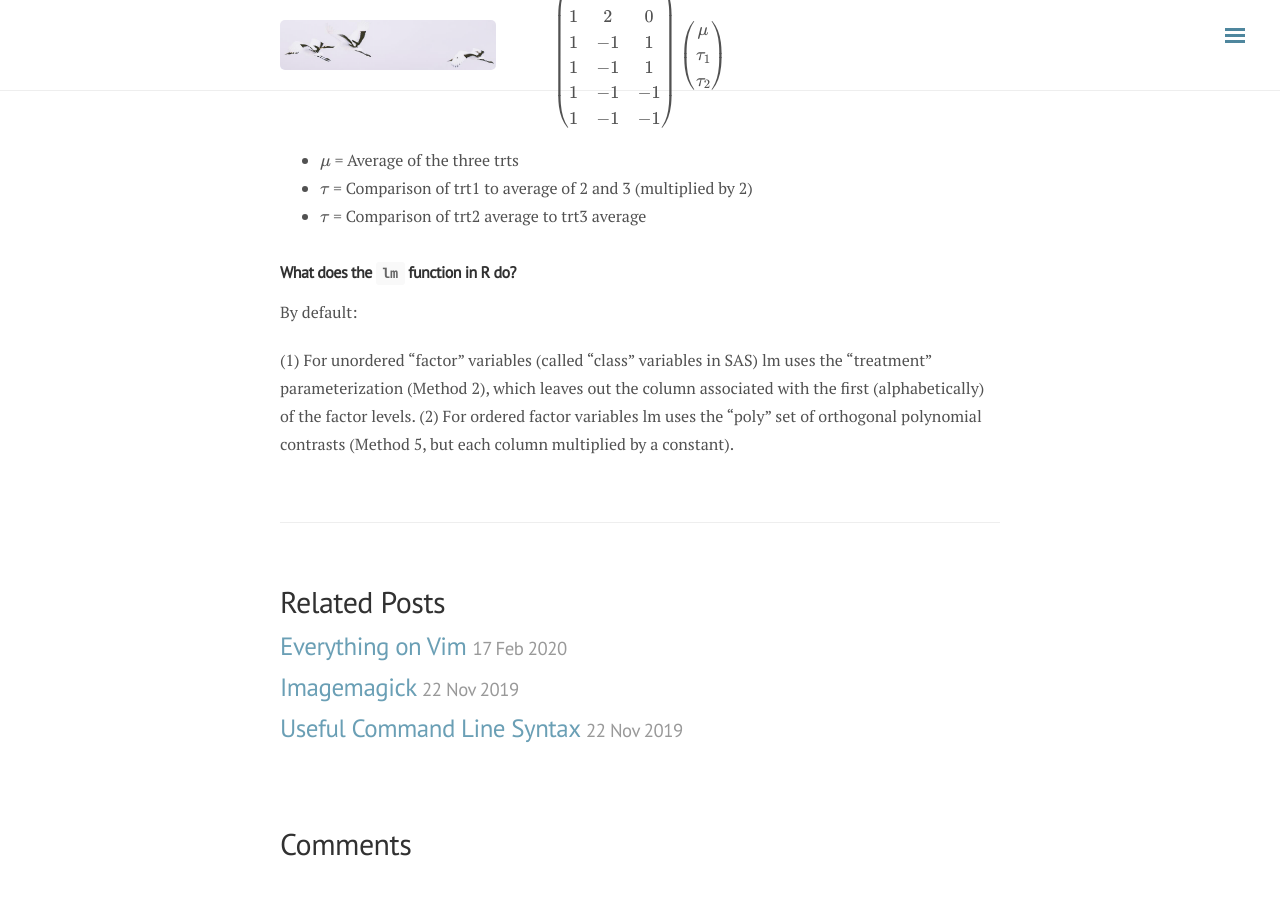
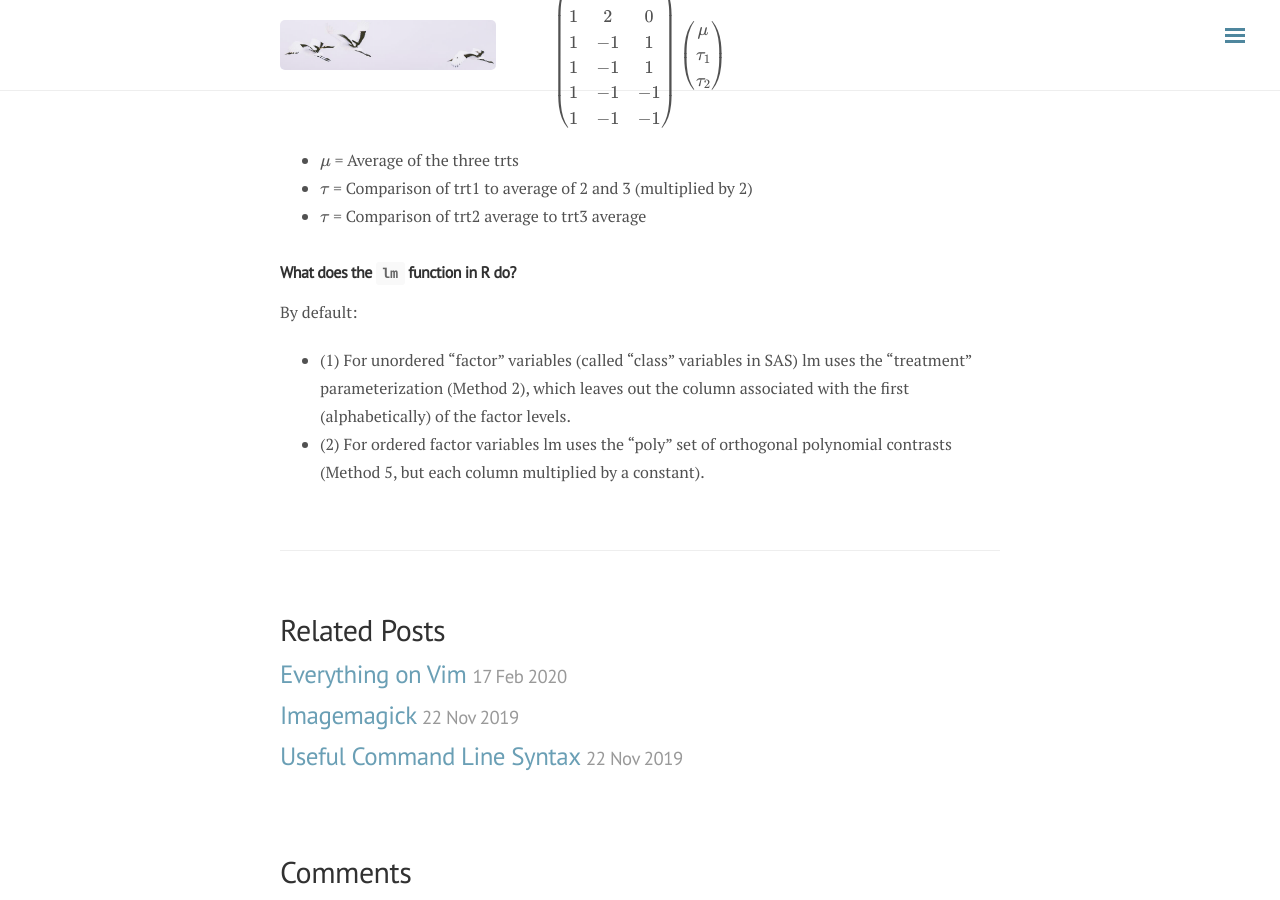
Before and after one commit to ylyy93/my_blog, a Jekyll site: the page built from _posts/phil/2020-03-18-experimental-design.md, in a window 1280 px wide and 900 px high, scrolled down 3958 px. Built offline with Jekyll 4.4.1, drawn with Linux system fonts in a browser that asks for light colours; nearby versions of some CDN libraries; formulas are drawn with MathJax 3; comment, search, counter and statistics services are not loaded; before the commit the page ends 4830 px from its top, so only the background shows below that.

Commit message:
rebuilding site Wed Mar 18 19:06:06 PDT 2020

```diff
--- a/_posts/phil/2020-03-18-experimental-design.md
+++ b/_posts/phil/2020-03-18-experimental-design.md
@@ -185,5 +185,5 @@ $$
 
 By default:
 
-(1) For unordered “factor” variables (called "class" variables in SAS) lm uses the "treatment" parameterization (Method 2), which leaves out the column associated with the first (alphabetically) of the factor levels.
-(2) For ordered factor variables lm uses the "poly" set of orthogonal polynomial contrasts (Method 5, but each column multiplied by a constant).
+- (1) For unordered “factor” variables (called "class" variables in SAS) lm uses the "treatment" parameterization (Method 2), which leaves out the column associated with the first (alphabetically) of the factor levels.
+- (2) For ordered factor variables lm uses the "poly" set of orthogonal polynomial contrasts (Method 5, but each column multiplied by a constant).
```
